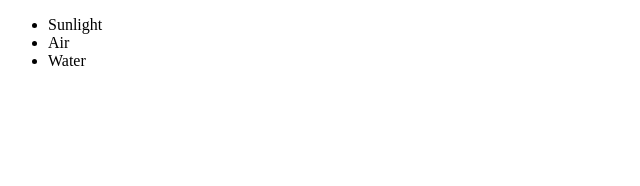
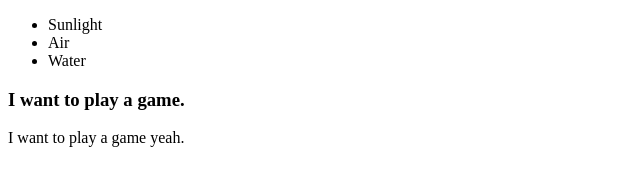
Before and after one commit to Gingene/project004, a plain HTML site: page index.html in a window 1280 px wide. Shown: the whole page, without its empty margins (0-640 px from the left). Drawn offline with Linux system fonts and the light colour scheme.

Commit message:
Another person test

```diff
--- a/index.html
+++ b/index.html
@@ -18,6 +18,8 @@
         <li>Air</li>
         <li>Water</li>
     </ul>
+    <h3>I want to play a game.</h3>
+    <p>I want to play a game yeah.</p>
 </body>
 
 </html>
```
